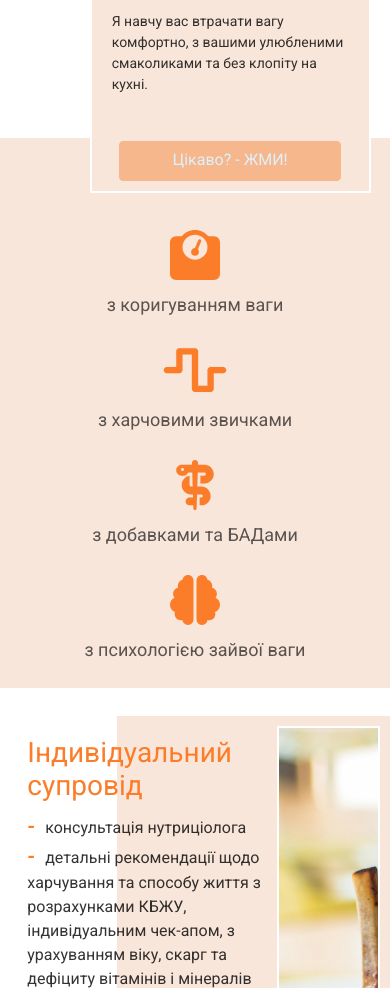
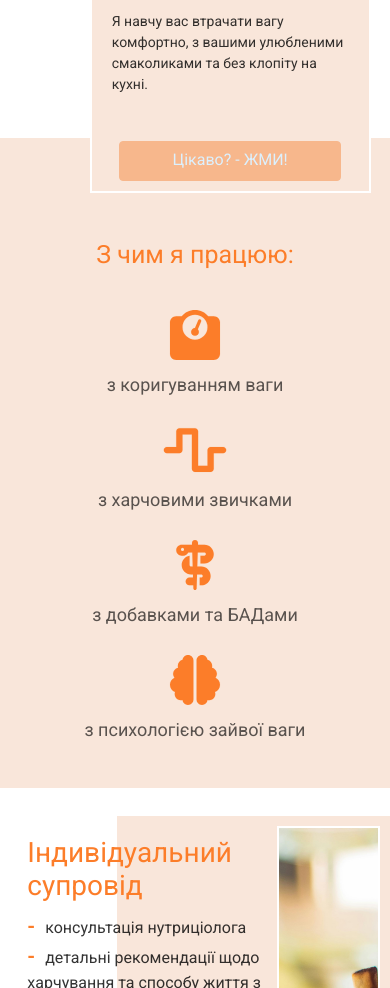
Before and after one commit to SunUliya/sunuliya.github.io, a plain HTML site: page index.html in a window 390 px wide. Shown: the part 1380-2368 px from the top of the page. Drawn offline with nearby package versions, Linux system fonts and the light colour scheme.

Commit message:
fixed info

```diff
--- a/styles.css
+++ b/styles.css
@@ -507,8 +507,9 @@ h4 {
 
     /* info */
     section.info {
-        height: 550px;
+        height: 650px;
         border: 2px solid #f9e6da;
+        padding-top: 100px;
     }
 
     .info .info-round {
```
